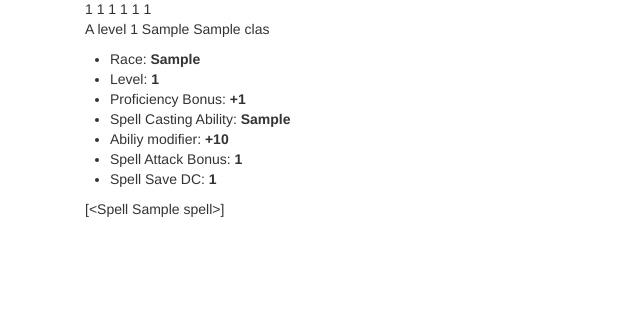
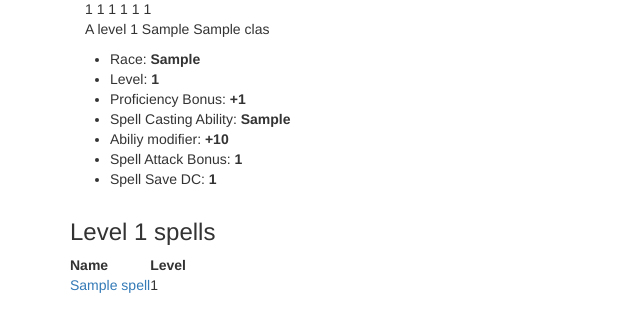
Before and after one commit to lindenhutchinson/spell-caster, a Flask app: page /char in a window 1280 px wide. Shown: the part 235-567 px from the top of the page, without its empty margins (0-640 px from the left). Run offline with Flask 2, Linux system fonts and the light colour scheme; a user stored in the database is signed in; tables that the repository leaves empty hold one stand-in row (values such as "Sample post"); some libraries are stand-ins or nearby versions.

Commit message:
spellbooks are created for character depending on class. collapseable tables added to prepare page

```diff
--- a/app/controllers/character.py
+++ b/app/controllers/character.py
@@ -7,6 +7,7 @@
 from app.models.user import User
 from app.models.character import Character
 from app.models._class import _Class
+from app.models.spell import Spell
 from app.models.slots import Slots
 from app.models.spellbook import Spellbook
 from app.db.db import db
@@ -51,9 +52,24 @@
         return redirect(url_for('view_char'))
 
     spellbooks = get_all_char_child(Spellbook, 'id')
-    char_spells = [sb.spell for sb in spellbooks]
+    spellbook = get_all_char_child(Spellbook, 'id')
+    prep_spells = []
 
-    return render_template('char.html', char_spells=char_spells, slots=slots,char=char, form=form, title=char.name)
+
+    for sb in spellbook:
+        if sb.prepared:
+            prep_spells.append(sb.spell)
+
+
+
+    if len(prep_spells) == 0:
+        flash("Try preparing some spells!")
+
+    lvls = {0:[],1:[],2:[],3:[],4:[],5:[],6:[],7:[],8:[],9:[]}
+
+    for s in prep_spells:
+        lvls[s.level].append(s)
+    return render_template('char.html', lvls=lvls, slots=slots,char=char, form=form, title=char.name)
 
 
 
@@ -68,6 +84,18 @@
 
     if form.is_submitted():
         char = insert_form(Character, form, current_user)
+
+        if get_model(_Class, char.class_id).name == 'Druid':
+            for s in kw_get_models(Spell, is_druid=1):
+                if int(s.level) == 0:
+                    continue
+                insert_model(Spellbook(char.id, s))
+        elif get_model(_Class, char.class_id).name == 'Cleric':
+            for s in kw_get_models(Spell, is_cleric=1):
+                if int(s.level) == 0:
+                    continue
+                insert_model(Spellbook(char.id, s))
+
         # If a character is created, we should create some slots for them as well!
         insert_model(Slots(char))
         flash("Created a character!")
--- a/app/controllers/spellbook.py
+++ b/app/controllers/spellbook.py
@@ -62,10 +62,14 @@
     spellbook = get_all_char_child(Spellbook, 'id')
     prep_spells = []
     spells = []
+
     for sb in spellbook:
+        if sb.spell.level == 0:
+            update_model(sb, {'prepared':True})
         spells.append(sb.spell)
         if sb.prepared:
             prep_spells.append(sb.spell.id)
+
 
 
     if not spells:
--- a/app/static/css/style.css
+++ b/app/static/css/style.css
@@ -40,6 +40,9 @@
   text-align: center;
   padding: 16px;
 }
+.spell-table th:hover{
+  background-color:lightgrey;
+}
 .spell-table td {
   text-align: center;
   padding: 16px;
--- a/app/templates/char.html
+++ b/app/templates/char.html
@@ -51,7 +51,32 @@
       <li>Spell Save DC: <strong>{{ char.spell_save }}</strong></li>
     </ul>
   </div>
-  {{char_spells}}
+  {% for lvl, spells in lvls.items() %}
+  {% if spells|length > 0 %}
+
+<div class="row" style="padding-bottom: 1em;">
+  <h3>Level {{lvl}} spells</h3>
+<table class="spell-table" id="spell-table-id">
+  <thead>
+    <tr>
+      <th>Name</th>
+      <th>Level</th>
+    </tr>
+  </thead>
+  <tbody>
+    {% for spell in spells %}
+    <tr href="{{ url_for('view_spell', id=spell.id) }}">
+      <td><a href="{{url_for('view_spell', id=spell.id)}}" target="_blank">{{spell.name}}</a></td>
+      <td>{{spell.level}}</td>
+    </tr>
+    {% endfor %}
+  </tbody>
+</table>
+</div>
+{% endif %}
+{% endfor %}
+</div>
+
 </div>
 
 
```
Also changed, not shown: app/templates/prep_spells.html (+10 -3 lines).
